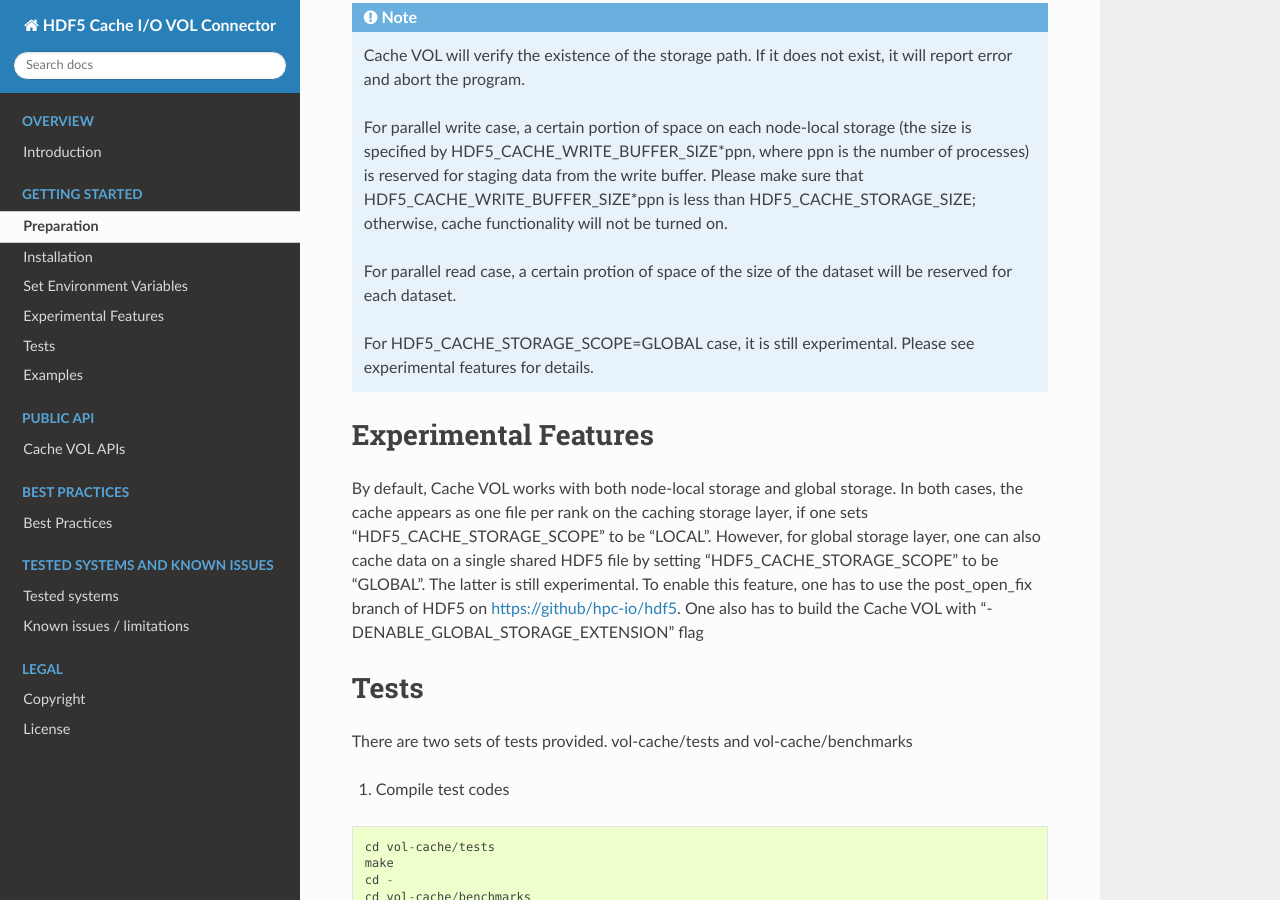
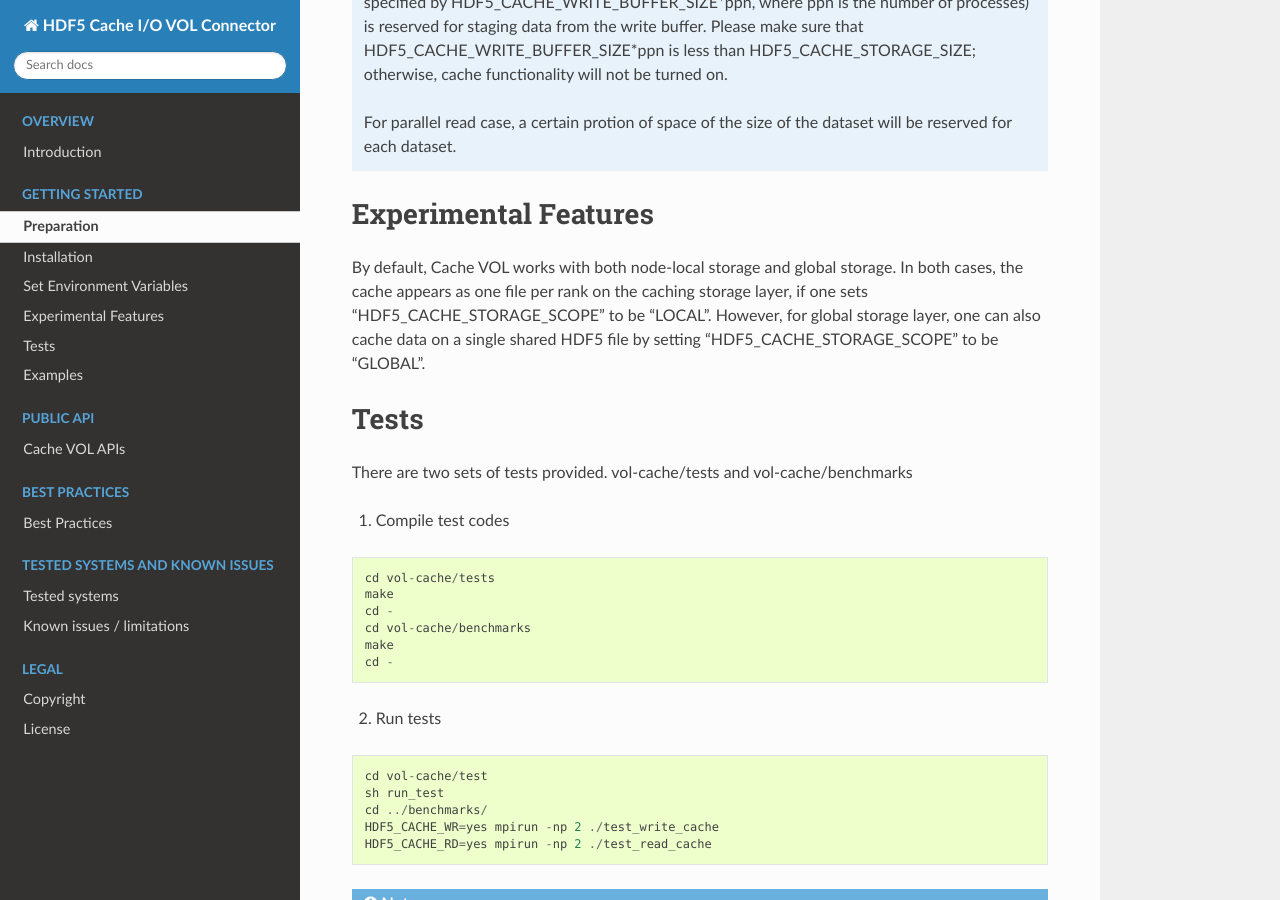
Before and after one commit to HDFGroup/vol-cache, a Sphinx documentation site: the page built from docs/source/gettingstarted.rst, in a window 1280 px wide and 900 px high, scrolled down 2517 px. Built offline with Sphinx 7.4.7 and the Read the Docs theme 2.0.0, drawn with Linux system fonts in a browser that asks for light colours; some of the changed text lies outside the part shown.

Commit message:
removed limitation statement regarding GLOBAL storage support

```diff
--- a/docs/source/gettingstarted.rst
+++ b/docs/source/gettingstarted.rst
@@ -25,10 +25,6 @@
 .. code-block::
 
     git clone -b develop https://github.com/HDFGroup/hdf5.git
-
-.. note::
-
-  "GLOBAL" caching approach, caching as a single shared HDF5 file requires the post_open_fix branch of HDF5 which is available on https://github.com/hpc-io/hdf5.git. Please see "Experimental Features" section for more details.
 
 
 Installation
@@ -121,11 +117,9 @@
 
    For parallel read case, a certain protion of space of the size of the dataset will be reserved for each dataset.
 
-   For HDF5_CACHE_STORAGE_SCOPE=GLOBAL case, it is still experimental. Please see experimental features for details.
-
 Experimental Features
 =====================
-By default, Cache VOL works with both node-local storage and global storage. In both cases, the cache appears as one file per rank on the caching storage layer, if one sets "HDF5_CACHE_STORAGE_SCOPE" to be "LOCAL". However, for global storage layer, one can also cache data on a single shared HDF5 file by setting "HDF5_CACHE_STORAGE_SCOPE" to be "GLOBAL". The latter is still experimental. To enable this feature, one has to use the post_open_fix branch of HDF5 on https://github/hpc-io/hdf5. One also has to build the Cache VOL with "-DENABLE_GLOBAL_STORAGE_EXTENSION" flag
+By default, Cache VOL works with both node-local storage and global storage. In both cases, the cache appears as one file per rank on the caching storage layer, if one sets "HDF5_CACHE_STORAGE_SCOPE" to be "LOCAL". However, for global storage layer, one can also cache data on a single shared HDF5 file by setting "HDF5_CACHE_STORAGE_SCOPE" to be "GLOBAL".
 
 
 Tests
--- a/docs/source/knownissues.rst
+++ b/docs/source/knownissues.rst
@@ -13,5 +13,5 @@
 Current limitations
 --------------
 * The current code only supports one direction workflows, either read only or write only. It does not support writing data to the caching storage layer and read it back immediately from there.
-* The "GLOBAL" storage extenstion requires post_open_fix branch of HDF5. The develop branch (1.13.0) only support "LOCAL" type for "HDF5_CACHE_STORAGE_TYPE", in which each rank will create independent files on the global storage layer. It is currently in the process of enabling this support in the develop branch of HDF5.
+
 * For parallel read case, the prestaging / caching is done synchronously. We are in the process of implementing this feature.
```
